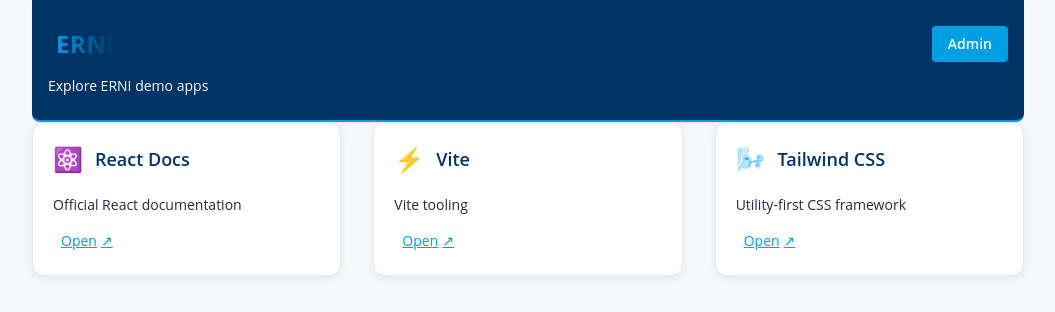
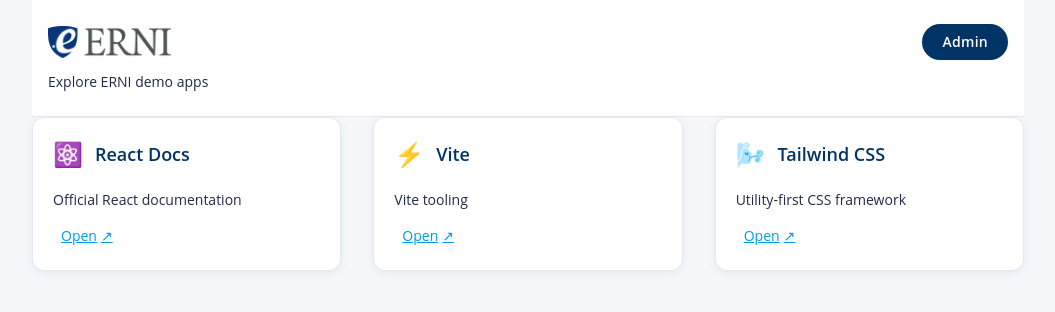
Before and after one commit to jsrmalvarez/ERNIShowcaseApp, a React (Vite) app: page / in a window 1280 px wide. Shown: the top 312 px of the page, without its empty margins (112-1167 px from the left). Built offline with nearby package versions, Linux system fonts and the light colour scheme.

Commit message:
More L&F

```diff
--- a/index.html
+++ b/index.html
@@ -4,7 +4,7 @@
     <meta charset="UTF-8" />
     <meta name="viewport" content="width=device-width, initial-scale=1.0" />
     <title>Showcase App</title>
-    <link rel="icon" href="/favicon.ico" />
+    <link rel="icon" href="/assets/favicon.png" />
   </head>
   <body class="bg-brand-bg text-brand-fg">
     <div id="root"></div>
--- a/src/components/BrandHeader.tsx
+++ b/src/components/BrandHeader.tsx
@@ -3,21 +3,25 @@
 import { Link } from 'react-router-dom';
 
 
+
 export const BrandHeader: React.FC = () => {
   return (
-    <header className="erni-header py-6 px-4 flex flex-col gap-3 rounded-b-lg shadow-sm" style={{ fontFamily: 'var(--brand-font)' }}>
+    <header className="bg-white py-6 px-4 flex flex-col gap-3 border-b border-brand-border" style={{ fontFamily: 'var(--brand-font)' }}>
       <div className="flex items-center justify-between gap-4">
-        <Link to="/" className="flex items-center gap-2 group focus:outline-none focus:ring-2 focus:ring-brand-accent2 rounded px-2 py-1">
-          <span className="text-2xl font-bold brand-gradient-text tracking-wide">{brand.logoText ?? brand.name}</span>
+        <Link to="/" className="flex items-center gap-3 group focus:outline-none">
+          <img src="/assets/ERNI_logo_color-2048x532.png" alt="ERNI Logo" className="h-8 w-auto" style={{ minWidth: 32 }} />
         </Link>
         <nav className="flex items-center gap-3 text-sm">
-          <Link to="/admin" className="px-4 py-2 rounded bg-brand-accent2 text-white font-semibold hover:bg-brand-link transition-colors focus:outline-none focus:ring-2 focus:ring-brand-link">
+          <Link to="/admin"
+            className="px-5 py-2 rounded-full bg-brand-accent text-white font-semibold shadow-sm hover:bg-brand-accent2 transition-colors focus:outline-none focus:ring-2 focus:ring-brand-accent2"
+            style={{ letterSpacing: '0.02em' }}
+          >
             Admin
           </Link>
         </nav>
       </div>
       {brand.tagline && (
-        <p className="text-sm text-brand-header-fg/80 max-w-prose font-medium">{brand.tagline}</p>
+        <p className="text-sm text-brand-fg/80 max-w-prose font-medium">{brand.tagline}</p>
       )}
     </header>
   );
```
Also changed, not shown: public/assets/ERNI_logo_color-2048x532.png (added), public/assets/favicon.png (added).
